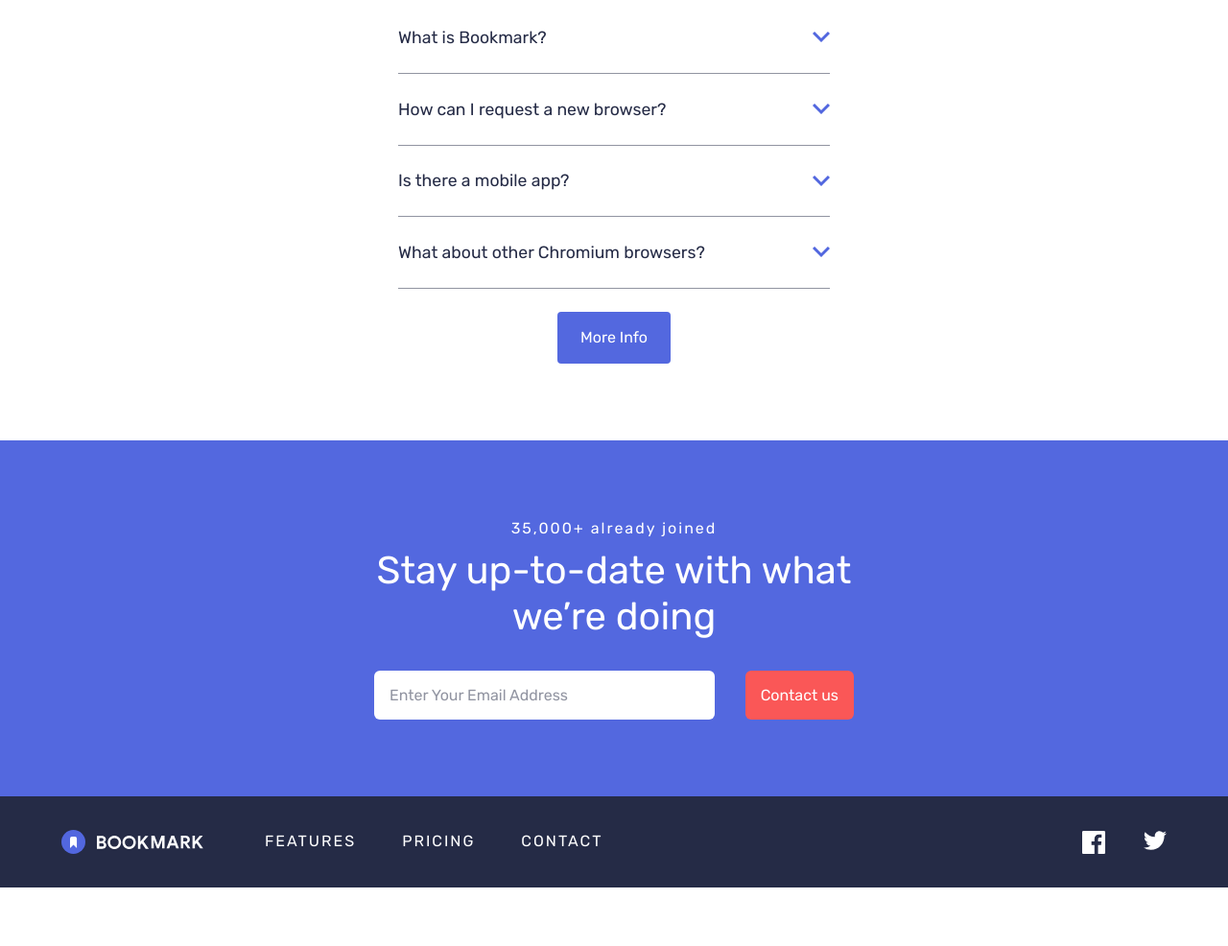
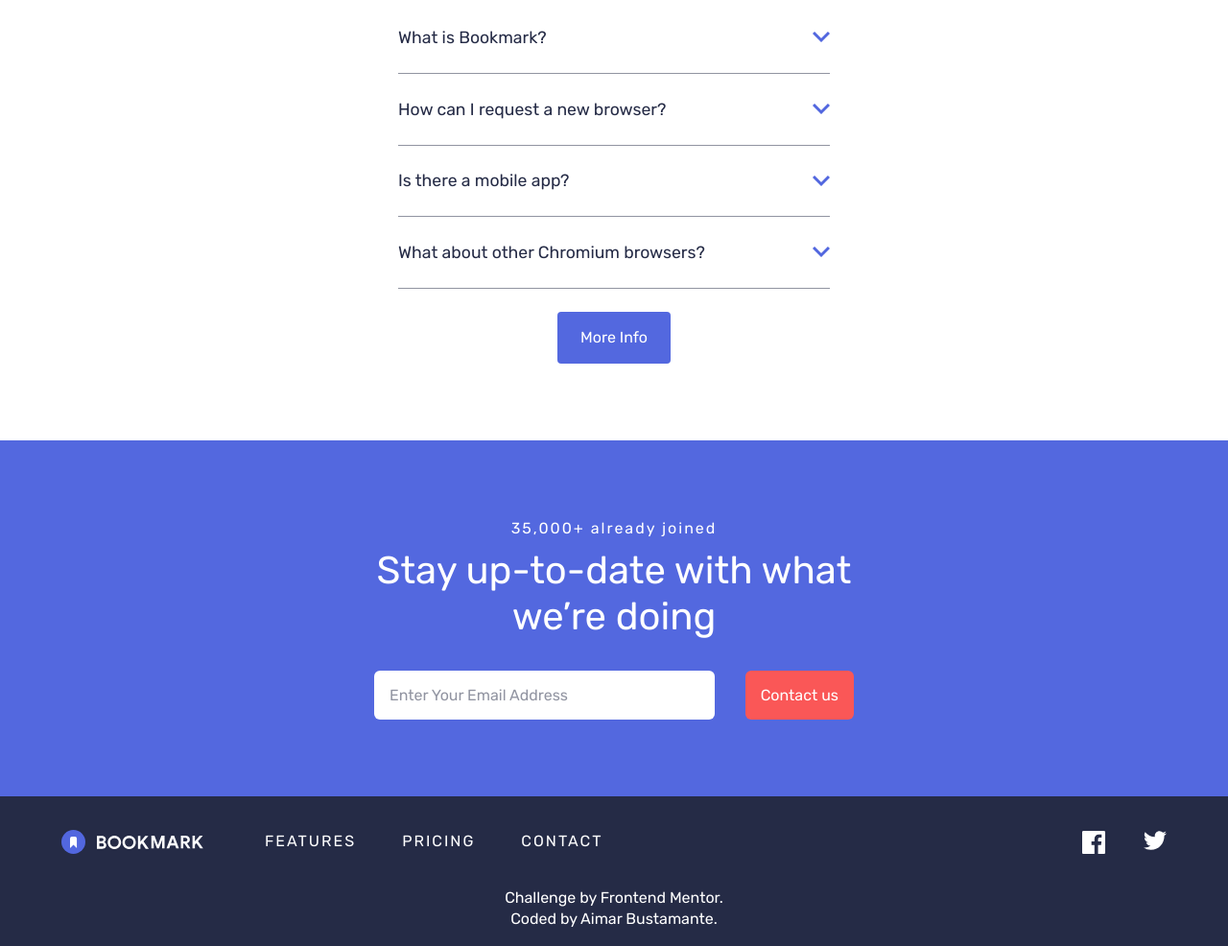
Before and after one commit to AimarBustamante/Bookmark-Landing-Page, a plain HTML site: page index.html in a window 1280 px wide. Shown: the part 2523-3509 px from the top of the page at 96% size. Before the commit the page ends 3448 px from the top, so only its background shows below. Drawn offline with Linux system fonts and the light colour scheme.

Commit message:
Attribution added

```diff
--- a/css/style.css
+++ b/css/style.css
@@ -785,4 +785,18 @@
         gap: 2.5rem;
     }
 
+    .attribution{
+        text-align: center;
+        color: #FFF;
+        padding-bottom: 1rem;
+    }
+
+    .attribution-link{
+        transition: .25s;
+    }
+
+    .attribution-link:hover{
+        color: var(--softRed);
+    }
+
 }
--- a/index.html
+++ b/index.html
@@ -379,15 +379,19 @@
 
     </div>
 
+    <section class="attribution">
+
+      <p class="attribution-paragraph">
+        Challenge by <a class="attribution-link" href="https://www.frontendmentor.io?ref=challenge" target="_blank" rel="noopener noreferrer">Frontend Mentor</a>.
+      </p>
+
+      <p class="attribution-paragraph">
+        Coded by <a class="attribution-link" href="https://aimarbusta.netlify.app/" target="_blank"  rel="noopener noreferrer">Aimar Bustamante</a>.
+      </p>
+
+    </section>
+
   </footer>
-
-
-  <!--
-    <p class="attribution">
-      Challenge by <a class="attribution" href="https://www.frontendmentor.io?ref=challenge" target="_blank" rel="noopener noreferrer">Frontend Mentor</a>.
-      Coded by <a class="attribution" href="https://aimarbusta.netlify.app/" target="_blank" rel="noopener noreferrer">Aimar Bustamante</a>.
-    </p>
-  -->
 
 </body>
 </html>
```
